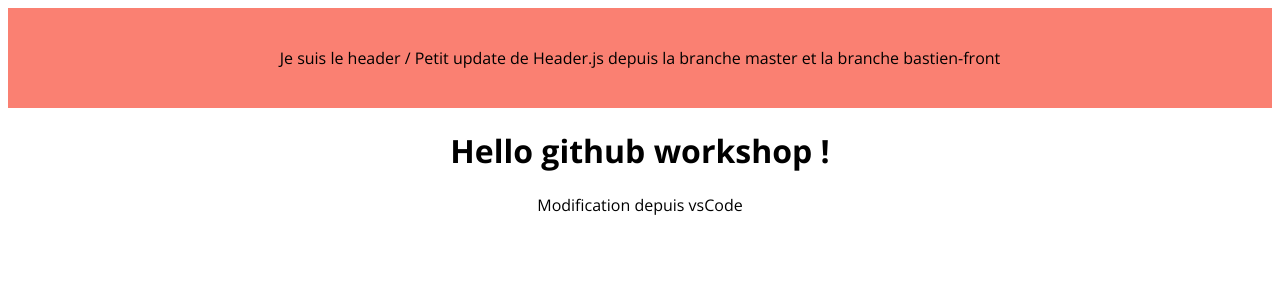
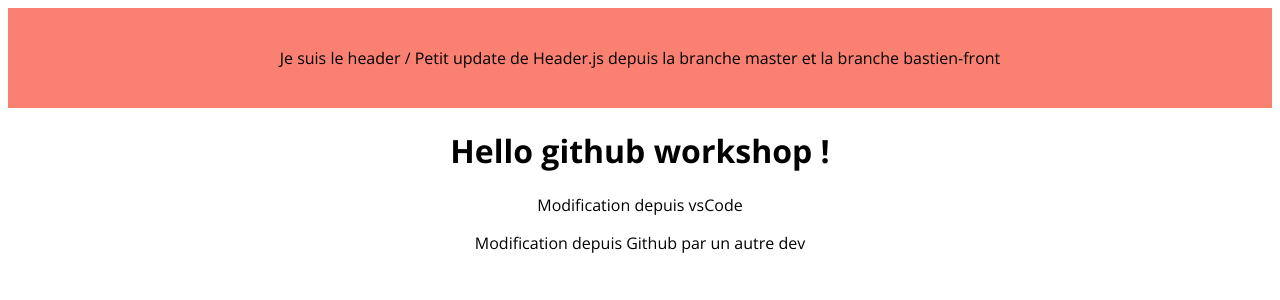
Before and after one commit to BastienLairis/git-github-workshop-andromeda23, a React (Create React App) app: page / in a window 1280 px wide. Shown: the top 300 px of the page. Built offline with nearby package versions, Linux system fonts and the light colour scheme.

Commit message:
Update App.js

```diff
--- a/src/App.js
+++ b/src/App.js
@@ -9,6 +9,7 @@ function App() {
       <Header />
       <h1>Hello github workshop !</h1>
       <p>Modification depuis vsCode</p>
+      <p>Modification depuis Github par un autre dev</p>
     </div>
   );
 }
```
